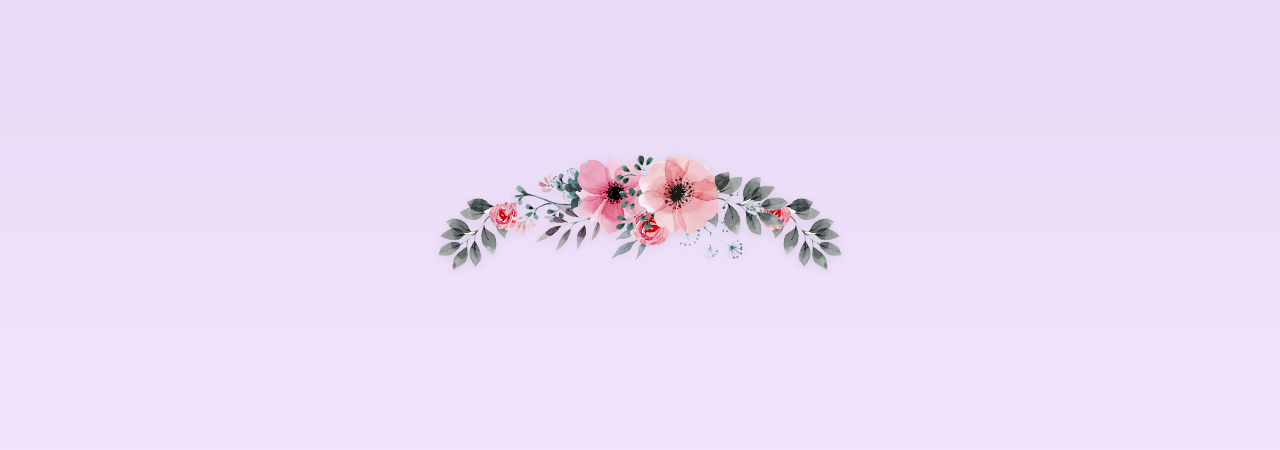
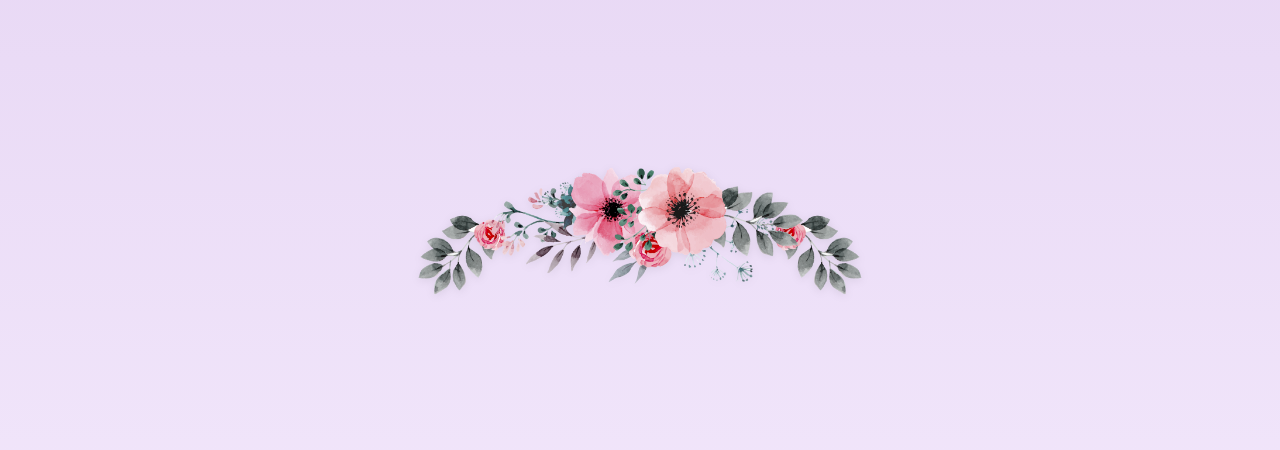
Before and after one commit to MPCavalcante/Manu-niver, a plain HTML site: page index.html in a window 1280 px wide. Shown: the top 450 px of the page. Drawn offline with Linux system fonts and the light colour scheme.

Commit message:
Update style.css

```diff
--- a/style.css
+++ b/style.css
@@ -31,7 +31,7 @@ body{ font-family:var(--font-body); background:var(--lilac-bg); color:var(--text
   text-align:center;
 }
 
-/* Truque para a “coroa”: o container encolhe ao conteúdo (título) */
+
 .header-conteudo{
   display:flex; flex-direction:column; align-items:center; gap:10px;
   width:max-content;            /* encolhe ao tamanho do conteúdo */
@@ -53,8 +53,8 @@ body{ font-family:var(--font-body); background:var(--lilac-bg); color:var(--text
 .detalhe-topo,
 .detalhe-baixo{
   display:block;
-  width:82%;                    /* fica ~da largura do título (efeito coroa) */
-  max-width:520px;              /* limite pra telas maiores */
+  width:90%;
+  max-width:520px;
   height:auto; object-fit:contain;
   filter:drop-shadow(0 2px 4px rgba(0,0,0,.08));
 }
@@ -64,7 +64,7 @@ body{ font-family:var(--font-body); background:var(--lilac-bg); color:var(--text
 /* ======================
    NAV (sem sanduíche)
 ====================== */
-.menu-toggle{ display:none !important; } /* se existir no HTML */
+.menu-toggle{ display:none !important; }
 
 nav{
   position:sticky; top:0; z-index:20;
```
